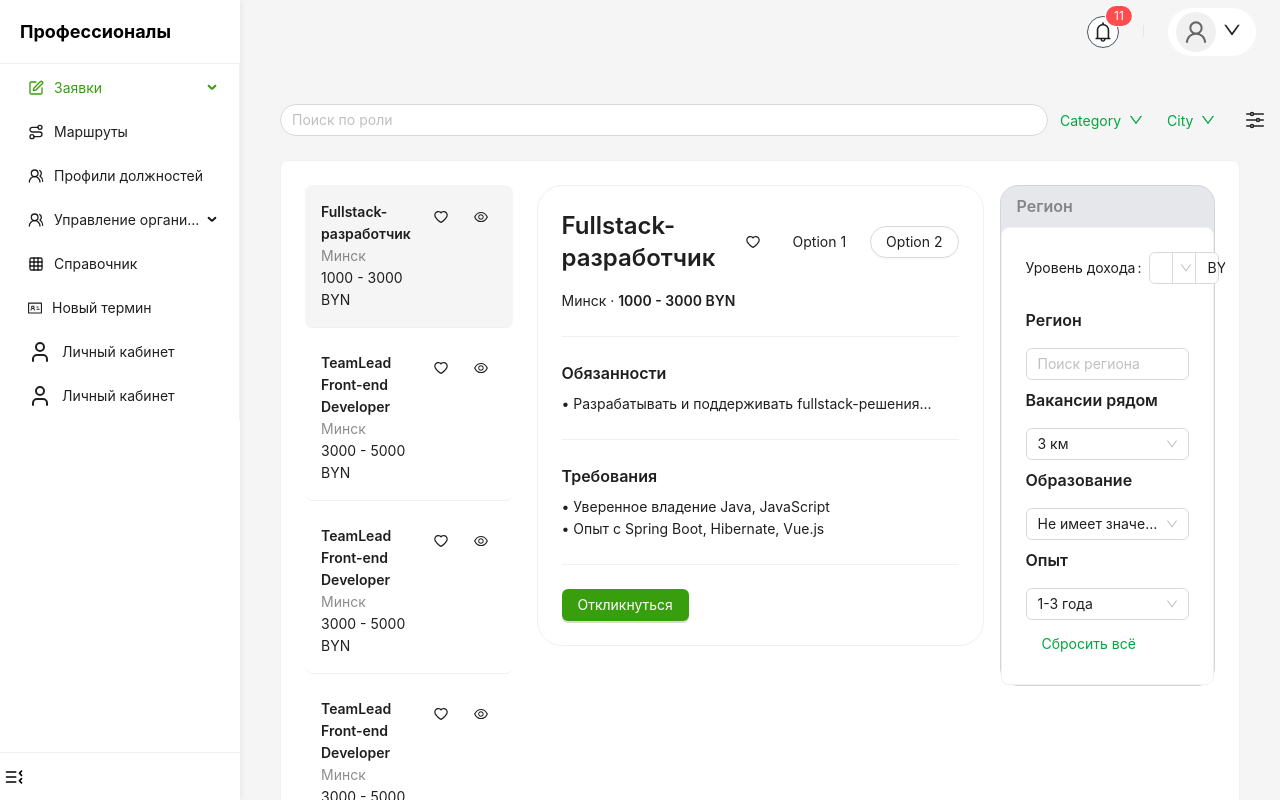
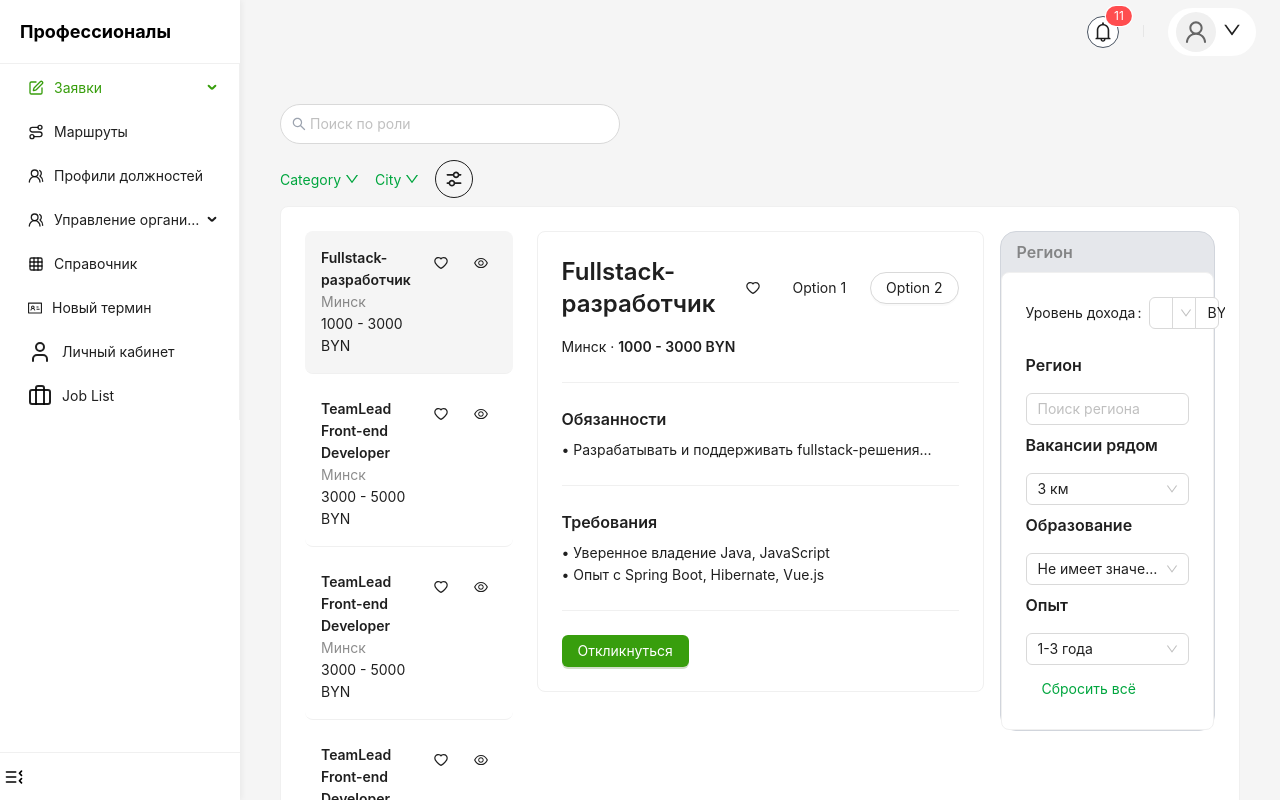
Before and after one commit to hameed-fu/figma-to-nextjs15, a Next.js app: page /job-list in a window 1280 px wide. Shown: the top 800 px of the page. Built offline with nearby package versions, Linux system fonts and the light colour scheme.

Commit message:
update the UI

```diff
--- a/app/components/layout/sidebar.tsx
+++ b/app/components/layout/sidebar.tsx
@@ -3,7 +3,7 @@
 import React, { useState } from "react";
 import { Layout, Menu } from "antd";
 import type { MenuProps } from "antd";
-import { ChevronLeft, ChevronRight, Edit, Grid, ListCollapse, Route, User, UsersRound } from "lucide-react";
+import { Briefcase, ChevronLeft, ChevronRight, Edit, Grid, ListCollapse, Route, User, UsersRound } from "lucide-react";
 import { IdcardOutlined } from "@ant-design/icons";
 import Link from "next/link";
 
@@ -66,8 +66,8 @@ const rawItems = [
   },
 
    {
-    name: "Личный кабинет",
-    icon: <User />,
+    name: "Job List",
+    icon: <Briefcase />,
     key: "job-list",
 
   },
--- a/app/job-list/page.js
+++ b/app/job-list/page.js
@@ -144,91 +144,80 @@ const JobBoard = () => {
 
   return (
     <div>
-      <Row style={{ marginBottom: 24 }}>
-        <Col span={24}>
-          <div
-            style={{
-              display: "flex",
-              alignItems: "center",
-              justifyContent: "space-between",
-              gap: 12,
-            }}
-          >
-            {/* Search bar (70%) */}
-            <div style={{ flex: "0 0 80%" }}>
+      <div className="mb-2 w-full">
+        <div className="flex flex-wrap items-center justify-between gap-4 w-full">
+          {/* Search input */}
+          <div className="w-full sm:w-4/5">
             <Input
+              type="search"
               placeholder="Поиск по роли"
-                allowClear
-                style={{
-                  width: "100%",
-                  borderRadius: 20,
-                }}
+              className="w-full max-w-[340px] rounded-full h-10 px-4 border border-gray-300 focus:outline-none focus:ring-2 "
+              prefix={<SearchOutlined style={{ color: "#9CA3AF" }} />} // text-gray-400
             />
           </div>
 
-            {/* Dropdown 1 */}
-            <Space size="large">
+          {/* Dropdowns and Button */}
+          <div className="flex items-center gap-4 flex-wrap sm:flex-nowrap">
             {/* Category Dropdown */}
             <Dropdown menu={{ items: categoryItems }} trigger={["click"]}>
               <a onClick={(e) => e.preventDefault()}>
-                  <Space className="text-green-600">
-                    Category
-                    <DownOutlined />
-                  </Space>
+                <span className="text-green-600 inline-flex items-center gap-1">
+                  Category <DownOutlined />
+                </span>
               </a>
             </Dropdown>
 
             {/* City Dropdown */}
             <Dropdown menu={{ items: cityItems }} trigger={["click"]}>
               <a onClick={(e) => e.preventDefault()}>
-                  <Space className="text-green-600">
-                    City
-                    <DownOutlined />
-                  </Space>
+                <span className="text-green-600 inline-flex items-center gap-1">
+                  City <DownOutlined />
+                </span>
               </a>
             </Dropdown>
-            </Space>
-            {/* Tools icon */}
-            <Button type="text">
+
+            {/* Tool Icon Button */}
+            <button className="border p-2 rounded-full hover:bg-gray-100 transition">
               <svg
+                width="20"
+                height="20"
+                viewBox="0 0 24 24"
+                fill="none"
                 xmlns="http://www.w3.org/2000/svg"
-                fill="none"
-                viewBox="0 0 24 24"
-                strokeWidth={1.5}
-                stroke="currentColor"
-                style={{ width: 24, height: 24 }}
+                aria-label=""
+                className="icon-md"
               >
                 <path
-                  strokeLinecap="round"
-                  strokeLinejoin="round"
-                  d="M10.5 6h9.75M10.5 6a1.5 1.5 0 1 1-3 0m3 0a1.5 1.5 0 1 0-3 0M3.75 6H7.5m3 12h9.75m-9.75 0a1.5 1.5 0 0 1-3 0m3 0a1.5 1.5 0 0 0-3 0m-3.75 0H7.5m9-6h3.75m-3.75 0a1.5 1.5 0 0 1-3 0m3 0a1.5 1.5 0 0 0-3 0m-9.75 0h9.75"
-                />
+                  fillRule="evenodd"
+                  clipRule="evenodd"
+                  d="M14.5 5C13.3954 5 12.5 5.89543 12.5 7C12.5 8.10457 13.3954 9 14.5 9C15.6046 9 16.5 8.10457 16.5 7C16.5 5.89543 15.6046 5 14.5 5ZM10.626 6C11.0701 4.27477 12.6362 3 14.5 3C16.3638 3 17.9299 4.27477 18.374 6H20C20.5523 6 21 6.44772 21 7C21 7.55228 20.5523 8 20 8H18.374C17.9299 9.72523 16.3638 11 14.5 11C12.6362 11 11.0701 9.72523 10.626 8H4C3.44772 8 3 7.55228 3 7C3 6.44772 3.44772 6 4 6H10.626ZM9.5 15C8.39543 15 7.5 15.8954 7.5 17C7.5 18.1046 8.39543 19 9.5 19C10.6046 19 11.5 18.1046 11.5 17C11.5 15.8954 10.6046 15 9.5 15ZM5.62602 16C6.07006 14.2748 7.63616 13 9.5 13C11.3638 13 12.9299 14.2748 13.374 16H20C20.5523 16 21 16.4477 21 17C21 17.5523 20.5523 18 20 18H13.374C12.9299 19.7252 11.3638 21 9.5 21C7.63616 21 6.07006 19.7252 5.62602 18H4C3.44772 18 3 17.5523 3 17C3 16.4477 3.44772 16 4 16H5.62602Z"
+                  fill="currentColor"
+                ></path>
               </svg>
-            </Button>
+            </button>
           </div>
-        </Col>
-      </Row>
+        </div>
+      </div>
+
     <Card>
-        <Row gutter={16}>
+  <Row gutter={[16, 16]}>
     {/* Section 1: Job List */}
-          <Col span={6}>
-            {/* Job List */}
+    <Col xs={24} md={6}>
       <div
-              style={{
-                maxHeight: "800px",
-                overflowY: "auto",
-                paddingRight: "8px",
-              }}
+        className="max-h-[600px] overflow-y-auto pr-2"
       >
         <List
           dataSource={jobs}
           renderItem={(job) => {
             const isSelected = selectedJob?.id === job.id;
-
             return (
               <div
                 key={job.id}
                 onClick={() => setSelectedJob(job)}
+                className={`p-4 mb-2 cursor-pointer   transition-all rounded-lg ${
+                  isSelected ? "bg-gray-100" : "bg-white"
+                }`}
+
                    style={{
                         padding: "16px",
                         marginBottom: 8,
@@ -247,13 +236,7 @@ const JobBoard = () => {
                   (e.currentTarget.style.backgroundColor = "#fff")
                 }
               >
-                      <div
-                        style={{
-                          display: "flex",
-                          justifyContent: "space-between",
-                          alignItems: "flex-start",
-                        }}
-                      >
+                <div className="flex justify-between items-start">
                   <div>
                     <Text strong>{job.title}</Text>
                     <br />
@@ -265,7 +248,6 @@ const JobBoard = () => {
                     <Button shape="circle" type="text">
                       <HeartOutlined />
                     </Button>
-
                     <Button shape="circle" type="text">
                       <EyeOutlined />
                     </Button>
@@ -279,22 +261,15 @@ const JobBoard = () => {
     </Col>
 
     {/* Section 2: Job Details */}
-          <Col span={12}>
+    <Col xs={24} md={12}>
       {selectedJob && (
-              <Card className="rounded-full ">
-                <div className="flex items-center justify-between mb-4">
-                  {/* Job Title */}
+        <Card className="rounded-2xl">
+          <div className="flex flex-col md:flex-row items-start md:items-center justify-between mb-4 gap-2">
             <div className="text-2xl font-semibold">
               {selectedJob.title}
             </div>
-
-                  <>
             <div className="flex items-center gap-2">
-                      <Button
-                        shape="circle"
-                        type="text"
-                        icon={<HeartOutlined />}
-                      />
+              <Button shape="circle" type="text" icon={<HeartOutlined />} />
               <Button
                 className="border-none bg-white rounded-full"
                 type="text"
@@ -313,16 +288,13 @@ const JobBoard = () => {
               onCancel={handleCancel}
             >
               <p className="text-xl font-semibold mb-2">Comment</p>
-
               <TextArea
                 rows={4}
                 placeholder="Write your comment..."
                 value={comment}
                 onChange={(e) => setComment(e.target.value)}
               />
-
               <Divider />
-
               <div className="flex justify-end">
                 <Button
                   size="large"
@@ -333,7 +305,6 @@ const JobBoard = () => {
                 </Button>
               </div>
             </Modal>
-                  </>
           </div>
           <Text>{selectedJob.location}</Text> ·{" "}
           <Text strong>{selectedJob.salary}</Text>
@@ -351,13 +322,13 @@ const JobBoard = () => {
       )}
     </Col>
 
-          {/* Section 3: Filters (from screenshot) */}
-          <Col span={6}>
-            <div className="rounded-[18px] p-0 border bg-gray-200 border-gray-300 mb-6">
-              <div className="text-[#0D0E0C73]  px-4 text-[16px] py-2 font-semibold">
+    {/* Section 3: Filters */}
+    <Col xs={24} md={6}>
+      <div className="rounded-2xl border bg-gray-200 border-gray-300 mb-6">
+        <div className="text-[#0D0E0C73] px-4 text-base py-2 font-semibold">
           Регион
         </div>
-              <Card className="rounded-[18px] ">
+        <Card className="rounded-2xl">
           <Form.Item label="Уровень дохода">
             <Space.Compact style={{ width: "100%" }}>
               <Input style={{ width: "40%" }} placeholder="от" />
@@ -403,6 +374,7 @@ const JobBoard = () => {
     </Col>
   </Row>
 </Card>
+
     </div>
   );
 };
```
Also changed, not shown: app/joblist.css (added). Lines whose indentation alone changed are shown as unchanged.
